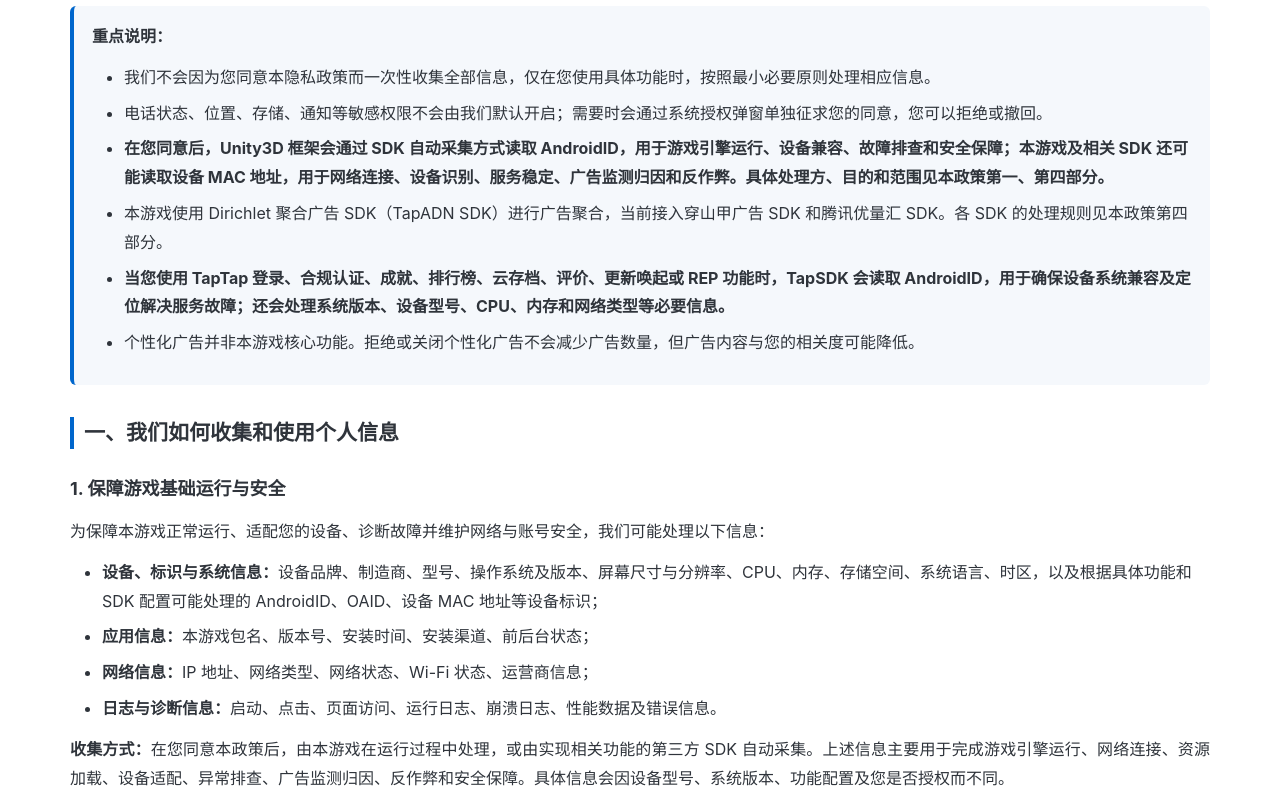
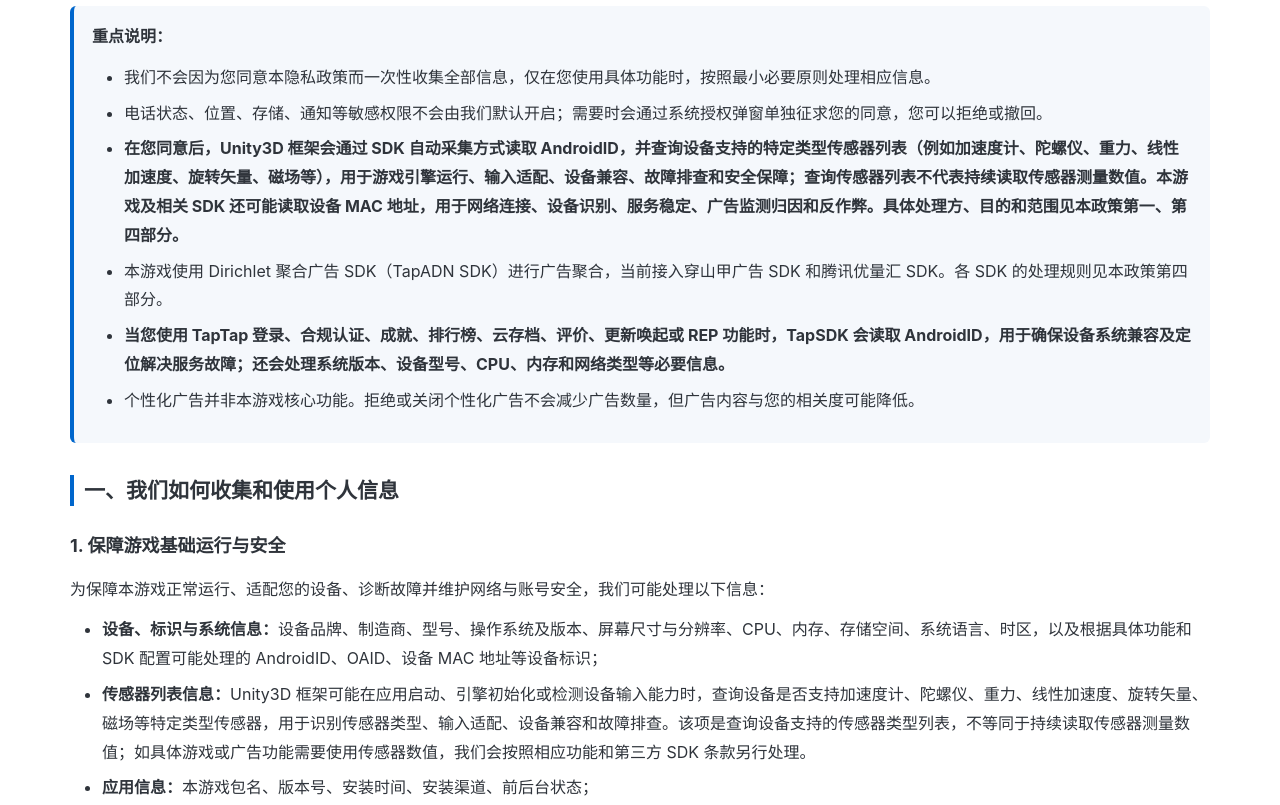
Before and after one commit to XingLunGames/XingLunGames.github.io, a plain HTML site: page arrows.html in a window 1280 px wide. Shown: the part 440-1245 px from the top of the page. Drawn offline with Linux system fonts and the light colour scheme.

Commit message:
Add files via upload

```diff
--- a/arrows.html
+++ b/arrows.html
@@ -140,7 +140,7 @@
         <ul>
             <li>我们不会因为您同意本隐私政策而一次性收集全部信息，仅在您使用具体功能时，按照最小必要原则处理相应信息。</li>
             <li>电话状态、位置、存储、通知等敏感权限不会由我们默认开启；需要时会通过系统授权弹窗单独征求您的同意，您可以拒绝或撤回。</li>
-            <li><strong>在您同意后，Unity3D 框架会通过 SDK 自动采集方式读取 AndroidID，用于游戏引擎运行、设备兼容、故障排查和安全保障；本游戏及相关 SDK 还可能读取设备 MAC 地址，用于网络连接、设备识别、服务稳定、广告监测归因和反作弊。具体处理方、目的和范围见本政策第一、第四部分。</strong></li>
+            <li><strong>在您同意后，Unity3D 框架会通过 SDK 自动采集方式读取 AndroidID，并查询设备支持的特定类型传感器列表（例如加速度计、陀螺仪、重力、线性加速度、旋转矢量、磁场等），用于游戏引擎运行、输入适配、设备兼容、故障排查和安全保障；查询传感器列表不代表持续读取传感器测量数值。本游戏及相关 SDK 还可能读取设备 MAC 地址，用于网络连接、设备识别、服务稳定、广告监测归因和反作弊。具体处理方、目的和范围见本政策第一、第四部分。</strong></li>
             <li>本游戏使用 Dirichlet 聚合广告 SDK（TapADN SDK）进行广告聚合，当前接入穿山甲广告 SDK 和腾讯优量汇 SDK。各 SDK 的处理规则见本政策第四部分。</li>
             <li><strong>当您使用 TapTap 登录、合规认证、成就、排行榜、云存档、评价、更新唤起或 REP 功能时，TapSDK 会读取 AndroidID，用于确保设备系统兼容及定位解决服务故障；还会处理系统版本、设备型号、CPU、内存和网络类型等必要信息。</strong></li>
             <li>个性化广告并非本游戏核心功能。拒绝或关闭个性化广告不会减少广告数量，但广告内容与您的相关度可能降低。</li>
@@ -153,6 +153,7 @@
     <p>为保障本游戏正常运行、适配您的设备、诊断故障并维护网络与账号安全，我们可能处理以下信息：</p>
     <ul>
         <li><strong>设备、标识与系统信息：</strong>设备品牌、制造商、型号、操作系统及版本、屏幕尺寸与分辨率、CPU、内存、存储空间、系统语言、时区，以及根据具体功能和 SDK 配置可能处理的 AndroidID、OAID、设备 MAC 地址等设备标识；</li>
+        <li><strong>传感器列表信息：</strong>Unity3D 框架可能在应用启动、引擎初始化或检测设备输入能力时，查询设备是否支持加速度计、陀螺仪、重力、线性加速度、旋转矢量、磁场等特定类型传感器，用于识别传感器类型、输入适配、设备兼容和故障排查。该项是查询设备支持的传感器类型列表，不等同于持续读取传感器测量数值；如具体游戏或广告功能需要使用传感器数值，我们会按照相应功能和第三方 SDK 条款另行处理。</li>
         <li><strong>应用信息：</strong>本游戏包名、版本号、安装时间、安装渠道、前后台状态；</li>
         <li><strong>网络信息：</strong>IP 地址、网络类型、网络状态、Wi-Fi 状态、运营商信息；</li>
         <li><strong>日志与诊断信息：</strong>启动、点击、页面访问、运行日志、崩溃日志、性能数据及错误信息。</li>
@@ -362,7 +363,7 @@
                     <td class="sdk-name">Unity3D</td>
                     <td>Unity Technologies</td>
                     <td>提供游戏引擎运行、图形渲染、设备兼容、性能监测和错误排查能力。</td>
-                    <td><strong>收集方式：</strong>Unity3D 框架自动采集。<br><strong>具体信息：</strong><strong>AndroidID</strong>、设备型号、操作系统、CPU、内存、图形能力、屏幕信息、应用版本、IP 地址、设备或安装标识、运行日志、崩溃和性能数据。<br><strong>处理目的：</strong>游戏引擎运行、图形渲染、设备兼容、服务维护、安全保障、性能监测和错误排查。</td>
+                    <td><strong>收集方式：</strong>Unity3D 框架通过 SDK 自动采集或查询。<br><strong>具体信息：</strong><strong>AndroidID</strong>；<strong>设备支持的特定类型传感器列表</strong>，包括加速度计、陀螺仪、重力、线性加速度、旋转矢量、磁场等传感器的类型及是否支持，不等同于持续读取传感器测量数值；设备型号、操作系统、CPU、内存、图形能力、屏幕信息、应用版本、IP 地址、设备或安装标识、运行日志、崩溃和性能数据。<br><strong>处理时机：</strong>应用启动、Unity 引擎初始化或检测设备输入能力时。<br><strong>处理目的：</strong>游戏引擎运行、图形渲染、输入适配、设备兼容、服务维护、安全保障、性能监测和错误排查。</td>
                     <td>网络状态及维持游戏正常运行所需的系统能力。</td>
                     <td><a href="https://unity.com/cn/legal/game-player-and-app-user-privacy-policy" target="_blank" rel="noopener noreferrer">Unity 游戏玩家和应用用户隐私政策</a></td>
                 </tr>
```
